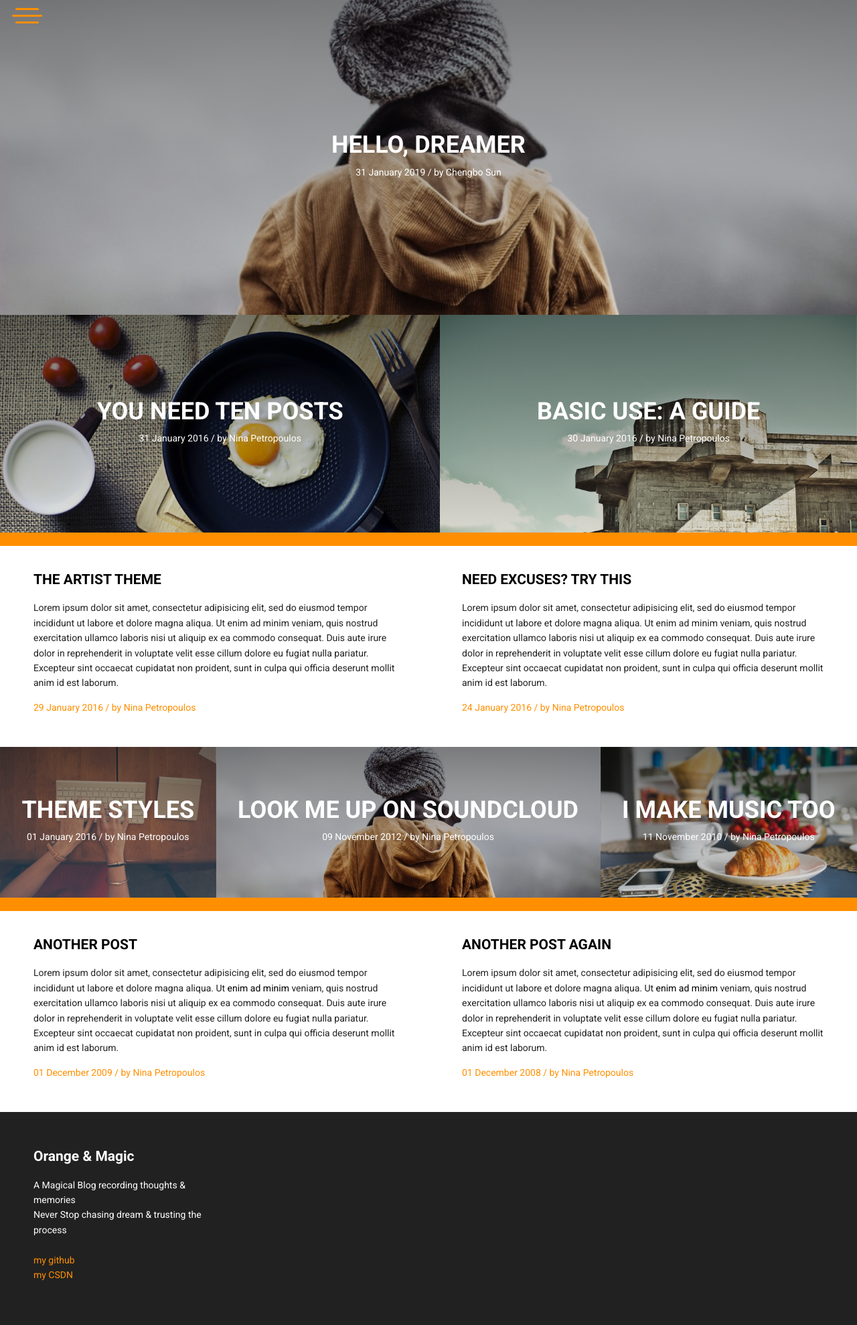
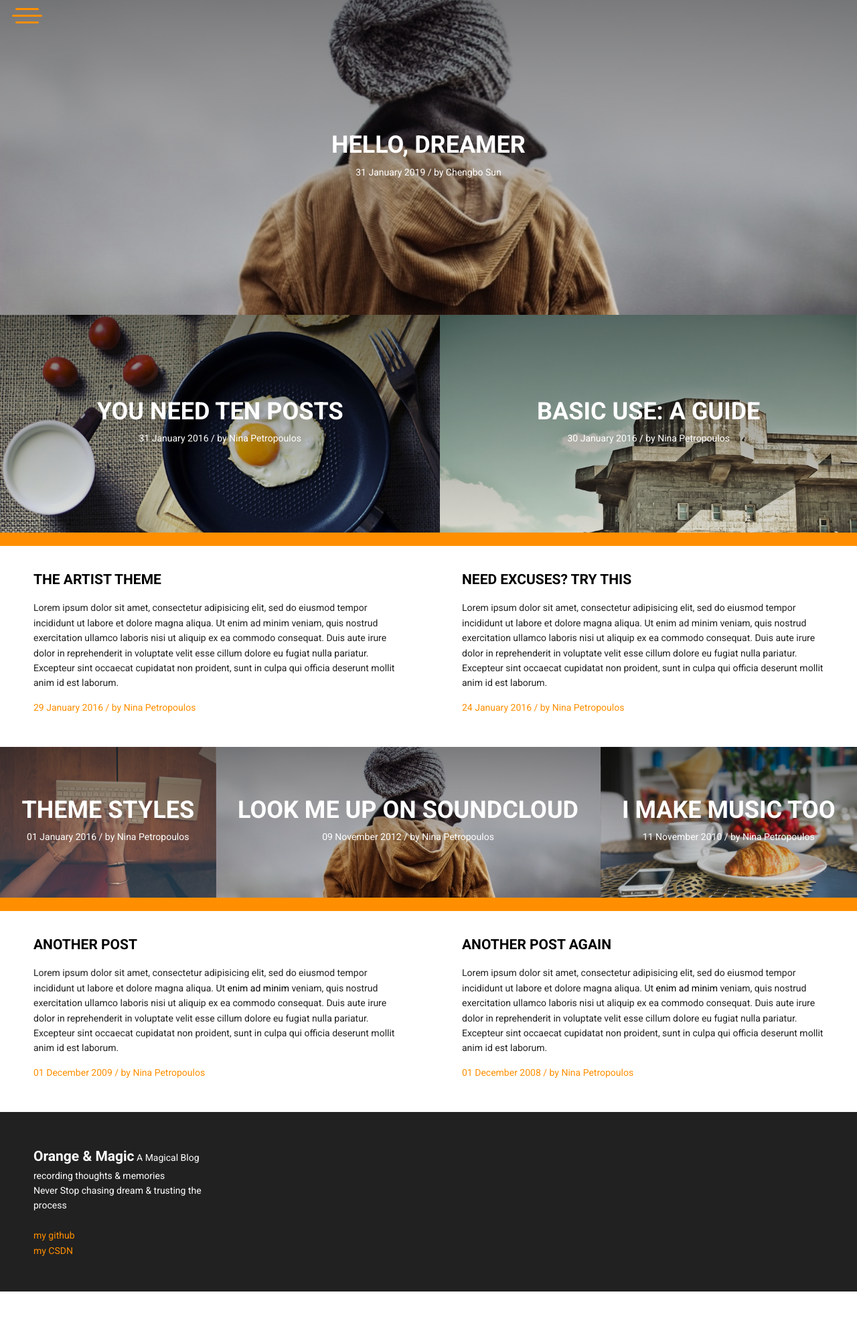
Before and after one commit to DreamSki/DreamSkii, a Jekyll site: the page built from index.html, in a window 1280 px wide. Shown: the whole page at 67% size. Built offline with Jekyll 4.4.1, drawn with Linux system fonts in a browser that asks for light colours; after the commit the page ends 1928 px from its top, so only the background shows below that.

Commit message:
Update footer.html

```diff
--- a/_includes/footer.html
+++ b/_includes/footer.html
@@ -1,2 +1,2 @@
-<footer class="xs-12"><div><strong class="big">{{site.title}}</strong><p>
-A Magical Blog recording thoughts & memories <br/>Never Stop chasing dream & trusting the process<br/><br/><a href='{{ site.github }}'> my github</a><br/><a> my CSDN</a></p></div></footer>
+<footer class="xs-12"><div><strong class="big">{{site.title}}</strong>
+A Magical Blog recording thoughts & memories <br/>Never Stop chasing dream & trusting the process<br/><br/><a href='{{ site.github }}'> my github</a><br/><a> my CSDN</a></div></footer>
```
